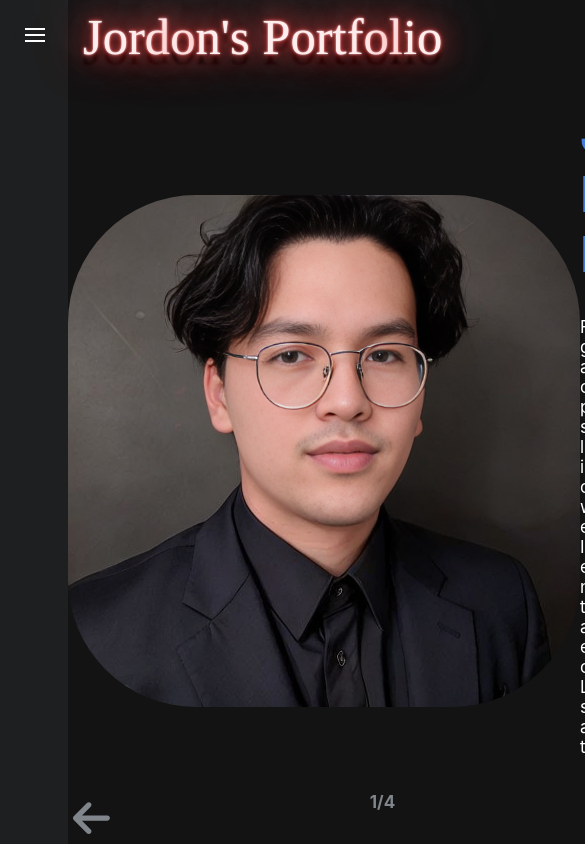
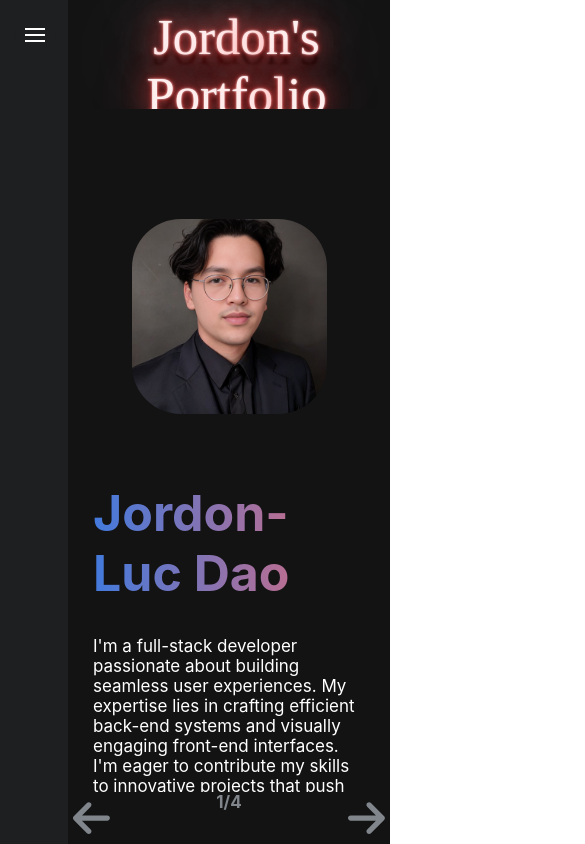
Before and after one commit to jDaowy/jordons-profile, a React (Create React App) app: page / in a window 390 px wide. Shown: the top 844 px of the page, 585 px wide, since content can reach past the window. Built offline with nearby package versions, Linux system fonts and the light colour scheme.

Commit message:
Added media queries
Resize flex to columns when screen is small

```diff
--- a/src/components/IntroContent.css
+++ b/src/components/IntroContent.css
@@ -1,10 +1,11 @@
 .me{
+  max-width: 50vw;
     border-radius: 25%;
   }
 
   .intro-text{
     color: white;
-    max-width: 30vw;
+    width: 30vw;
     text-align: left;
   }
 
@@ -39,3 +40,24 @@
     align-items: center;
     flex-direction: row;
   }
+
+  @media (max-width: 768px) {
+    .content {
+      flex-direction: column;
+      flex-grow: 0;
+    }
+    .me, .UM {
+      width: 300px;
+      position: relative;
+      top: 100px;
+      margin:10px;
+    }
+    .gradient-container, .speel{
+      position: relative;
+      top: 100px;
+    }
+    .intro-text{
+      width: auto;
+      padding: 25px;
+    }
+  }
--- a/src/components/IntroContent.js
+++ b/src/components/IntroContent.js
@@ -10,10 +10,11 @@ function IntroContent() {
         </div>
 
         <p className="speel">
-          Fueled by green tea and a love for creative problem-solving, I turn
-          lines of code into captivating web experiences. I'm always eager to
-          learn new technologies and tackle exciting challenges. Let's build
-          something awesome together!
+          I'm a full-stack developer passionate about building seamless user
+          experiences. My expertise lies in crafting efficient back-end systems
+          and visually engaging front-end interfaces. I'm eager to contribute my
+          skills to innovative projects that push the boundaries of software
+          engineering.
         </p>
         <img
           src="/umlogo.jpg"
--- a/src/components/Streamlit.css
+++ b/src/components/Streamlit.css
@@ -1,5 +1,7 @@
 .st-main{
     display: flex;
+    flex-grow: 1;
+    flex-direction: row;
     justify-content: space-evenly;
 }
 
@@ -27,3 +29,13 @@
   .st-link{
     color: #93aeda;
   }
+
+  @media (max-width: 768px) {
+    .st-main{
+      flex-direction: column;
+      height: 80vh;
+    }
+    .my-st-pic{
+      width: 50vw;
+    }
+  }
```
